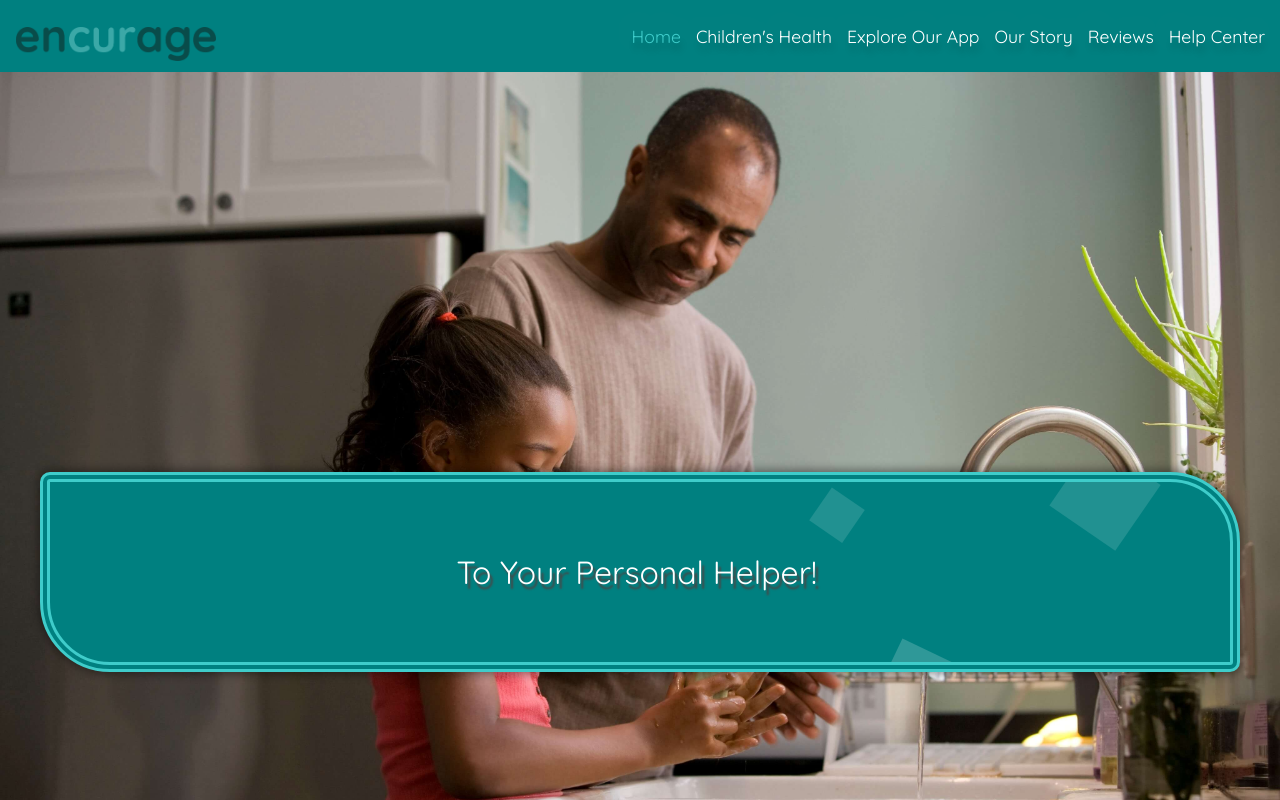
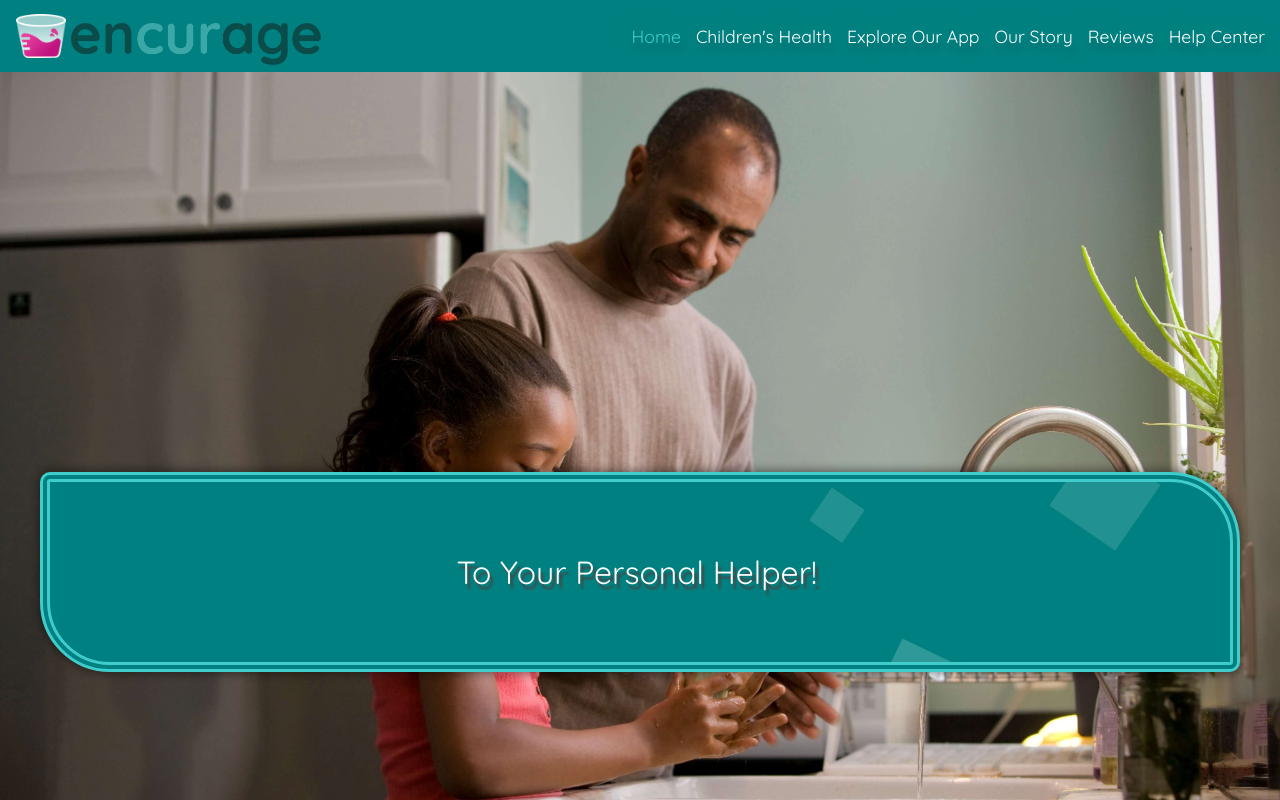
Before and after one commit to EncurageApp/encurageWeb, a React (Create React App) app: page / in a window 1280 px wide. Shown: the top 800 px of the page. Built offline with nearby package versions, Linux system fonts and the light colour scheme.

Commit message:
work on logo

```diff
--- a/src/css/NavBars.css
+++ b/src/css/NavBars.css
@@ -45,16 +45,23 @@ header nav {
   display: flex;
   justify-content: left;
   align-items: center;
-  width: 500px;
   padding-left: 1rem;
+  gap: 5px;
 }
 
 .logo-container img {
+  max-width: 50px;
+  display: flex;
+  justify-content: center;
+  align-items: center;
+}
+
+.logo-container img:nth-child(2) {
+  max-width: 250px;
+  display: flex;
+  justify-content: center;
+  align-items: center;
   padding-top: 1rem;
-  max-width: 200px;
-  background-position: center;
-  background-size: contain;
-  z-index: 1;
 }
 
 .navlinks {
@@ -156,6 +163,10 @@ header nav {
   .navlinks a:last-child {
     margin-bottom: 30px;
   }
+
+  .logo-container img:nth-child(2) {
+    max-width: 200px;
+  }
 }
 
 @media (min-width: 551px) and (max-width: 900px) {
@@ -208,13 +219,25 @@ footer .logo-container {
   grid-area: 1 / 1 / 2 / 3;
   width: 100%;
   display: flex;
+  flex-direction: column;
+  justify-content: center;
+  align-items: center;
+  padding-right: 2rem;
+}
+
+footer .logo-container img {
+  max-width: 50px;
+  display: flex;
   justify-content: center;
   align-items: center;
 }
 
-footer .logo-container a {
-  font-size: 4rem;
-  padding-bottom: 20px;
+footer .logo-container img:nth-child(2) {
+  max-width: 250px;
+  display: flex;
+  justify-content: center;
+  align-items: center;
+  padding-top: 1rem;
 }
 
 .quick-links {
@@ -348,7 +371,8 @@ footer .logo-container a {
   }
 
   footer .logo-container {
-    grid-area: 1 / 1 / 2 / 5;
+    grid-area: 1 / 2 / 2 / 3;
+    min-height: 150px;
   }
 
   .quick-links {
@@ -419,10 +443,6 @@ footer .logo-container a {
     border-right: solid 0.5px white;
   }
 
-  footer .logo-container a {
-    font-size: 4.2rem;
-  }
-
   .quick-links {
     grid-area: 1 / 2 / 2 / 3;
     display: flex;
--- a/src/layouts/RootLayout.jsx
+++ b/src/layouts/RootLayout.jsx
@@ -14,6 +14,7 @@ import { LoaderAnimation } from "../components/animations/LoaderAnimation";
 
 //Imgs
 import Elogo from "../imgs/figmaImgs/encurage.png";
+import Elogo2 from "../imgs/figmaImgs/Layer_1.png";
 
 export const RootLayout = () => {
   const [isMenuOpen, setIsMenuOpen] = useState(false);
@@ -51,6 +52,7 @@ export const RootLayout = () => {
           <nav>
             <div className="nav-header">
               <div className="logo-container">
+                <img src={Elogo2} alt="cup of pink medicine" />
                 <img src={Elogo} alt="encurage" />
               </div>
               <div
@@ -96,7 +98,8 @@ export const RootLayout = () => {
 
       <footer>
         <nav>
-          <div className="logo-container">
+          <div className="logo-container ">
+            <img src={Elogo2} alt="cup of pink medicine" />
             <img src={Elogo} alt="encurage" />
           </div>
           <ul className="quick-links">
```
